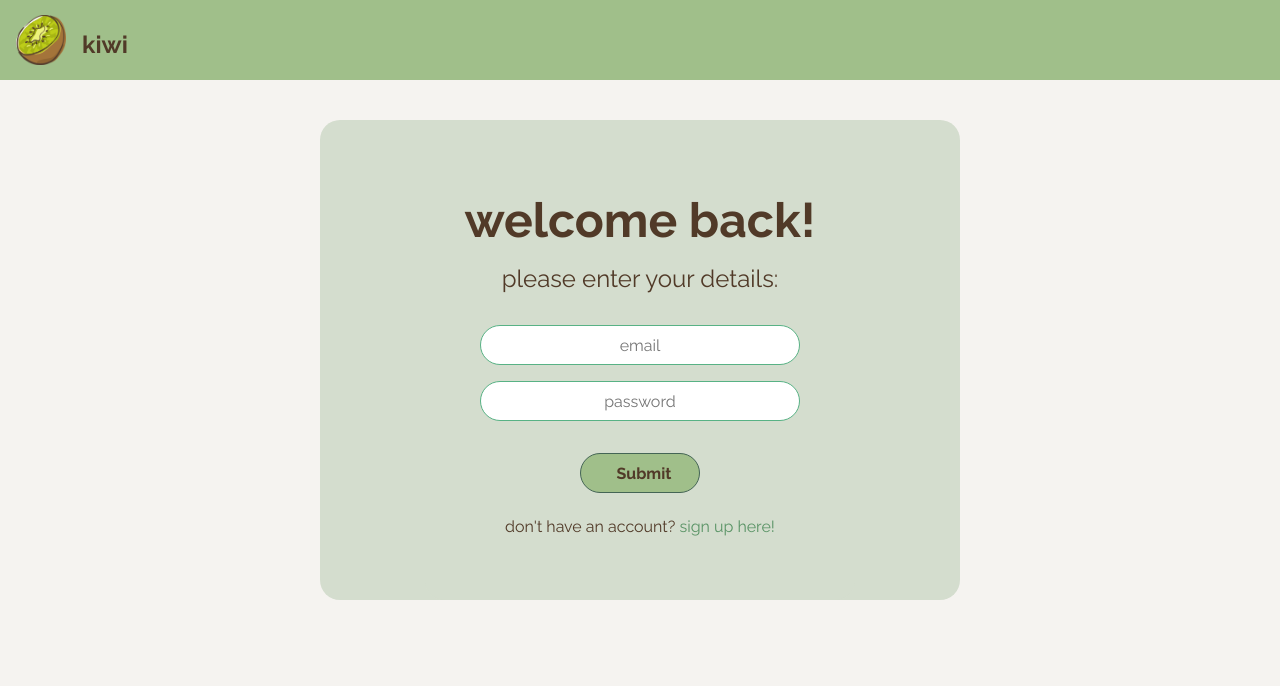
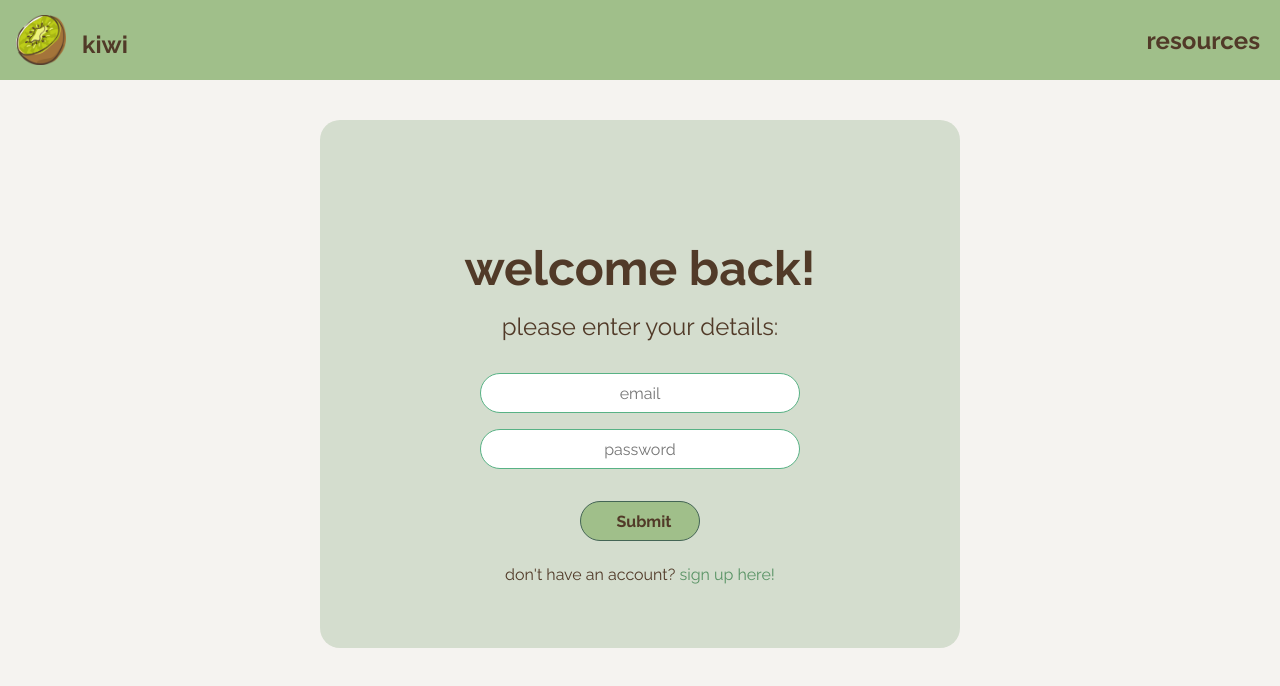
Before and after one commit to jadekeegan/kiwi, a React (Create React App) app: page /sign-in in a window 1280 px wide. Shown: the top 686 px of the page. Built offline with nearby package versions, Linux system fonts and the light colour scheme.

Commit message:
fixed stuff

```diff
--- a/src/components/home-navbar.component.js
+++ b/src/components/home-navbar.component.js
@@ -19,13 +19,23 @@ const Navbar = () => {
           </Link>
         </li>
 
-        { location.pathname !=="/sign-in" &&
+        <div>
+
+          { (location.pathname !=="/sign-in") &&
           <li>
             <Link to="/sign-in" class="nav-link">
               <button class="nav-button">sign in</button>
             </Link>
           </li>
           }
+
+          <li>
+            <Link to="/resources" class="nav-link">
+              <button class="nav-button">resources</button>
+            </Link>
+          </li>
+
+        </div>
 
       </ul>
 
--- a/src/components/resources.component.css
+++ b/src/components/resources.component.css
@@ -1,4 +1,4 @@
-div.slide-up {
+div.resources-slide {
     display: flex;
     justify-content: center;
     align-items: center;
@@ -9,14 +9,15 @@ div.slide-up {
     padding-top: 0vh;
     background-color: rgb(212, 221, 206);
     margin: auto;
-    margin-top: 5vh;
+
+    position: absolute;
     width: 50%;
     height: 60%;
     left: 25%;
-    top: 10%;
+    top: 20%;
   }
 
-div.slide-up p {
+div.resources-slide p {
   animation: 1s slide-up;
   margin-top: 0%;
 }
--- a/src/components/resources.component.js
+++ b/src/components/resources.component.js
@@ -6,7 +6,7 @@ import "./resources.component.css"
 export default class Resources extends Component {
 render() {
     return (
-        <div className='slide-up'>
+        <div className='resources-slide'>
             <div>
                 <h1 className="title">extra resources for your financial journey!</h1>
                 <p>
```
Lines whose indentation alone changed are shown as unchanged.
